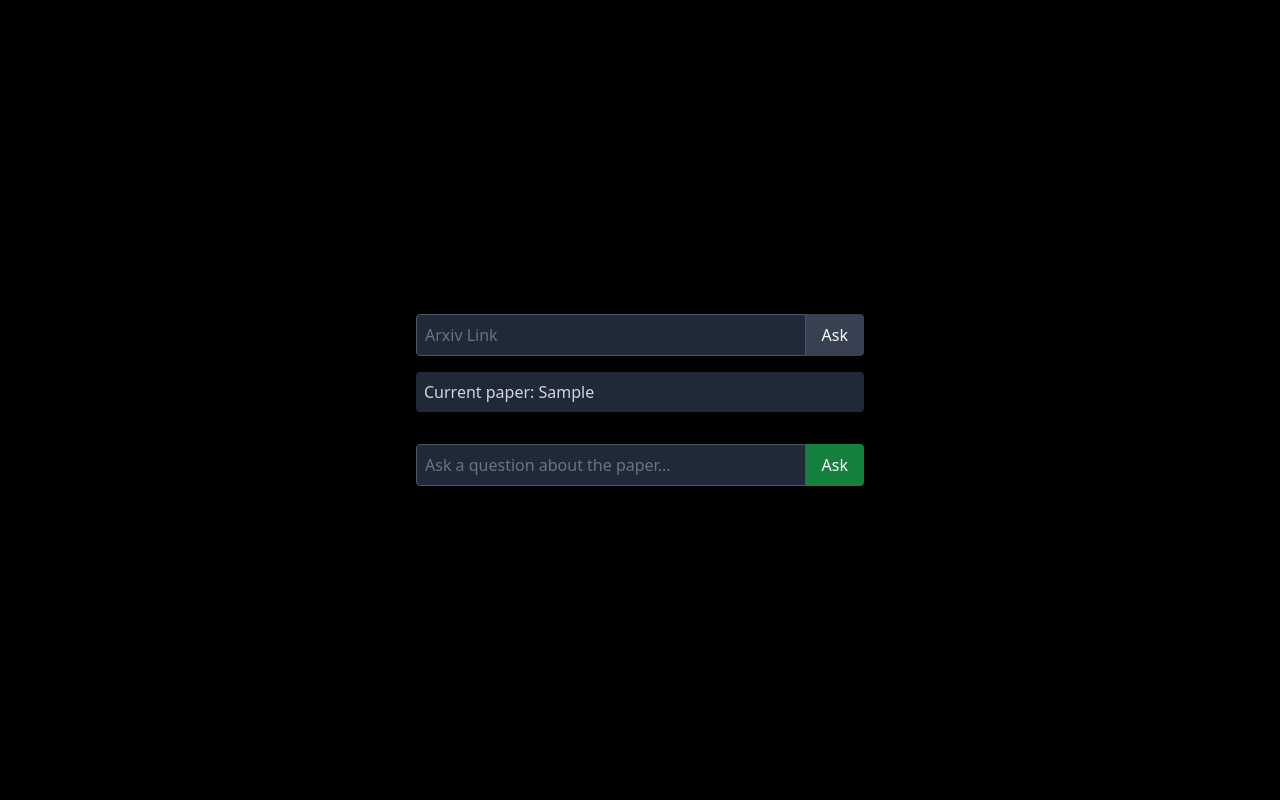
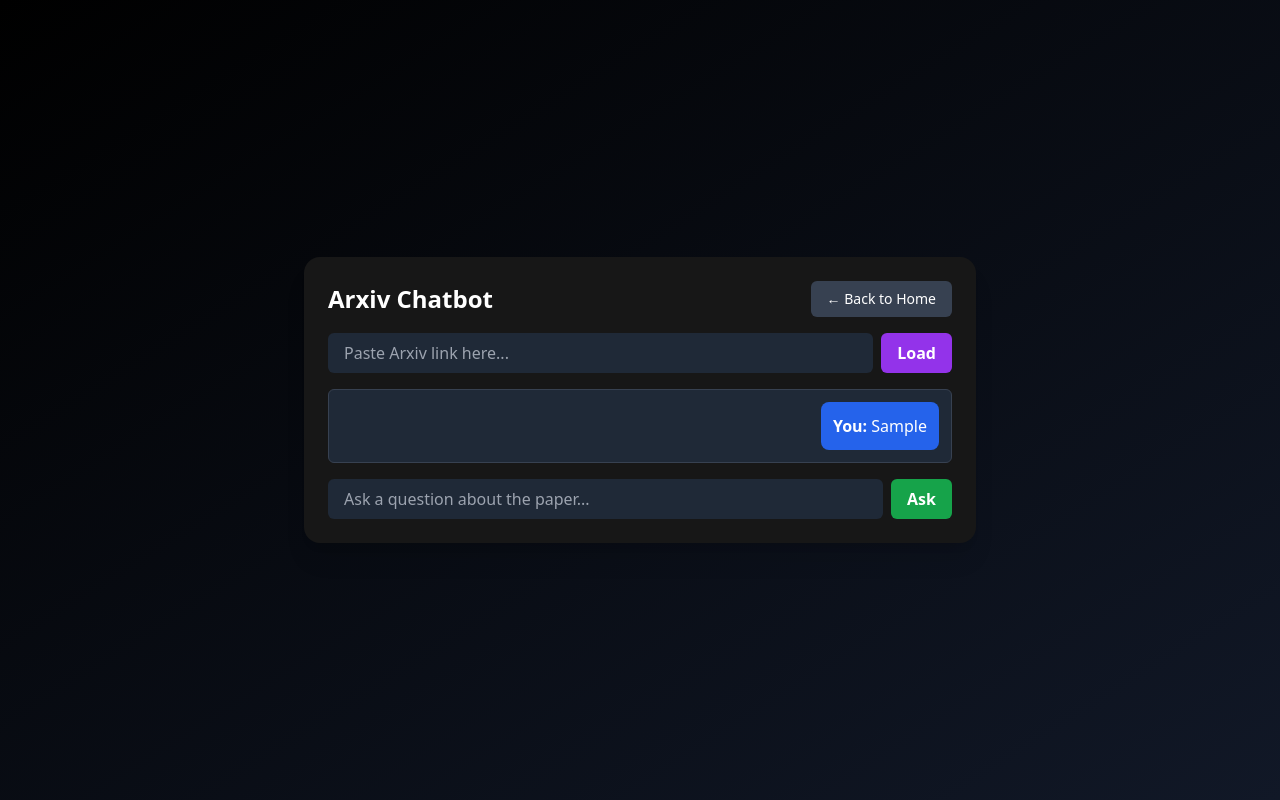
Before and after one commit to AaravTandon24/arxiv-chatbot, a Next.js app: page /chat in a window 1280 px wide. Both pictures are taken after typing "Sample" into the empty fields and a click on the button "Ask". Built offline with nearby package versions, Linux system fonts and the light colour scheme; no server answers.

Commit message:
updated ui

```diff
--- a/src/app/chat/page.tsx
+++ b/src/app/chat/page.tsx
@@ -4,6 +4,7 @@ import { type CoreMessage } from "ai";
 import { useState } from "react";
 import { continueConversation, chatbot } from "../actions";
 import { readStreamableValue } from "ai/rsc";
+import Link from "next/link"; // ✅ Import Link
 
 export const maxDuration = 30;
 
@@ -56,50 +57,66 @@ export default function Chat() {
   };
 
   return (
-    <div className="flex justify-center items-center min-h-screen bg-black">
-      <div className="flex flex-col w-full max-w-md py-24 mx-auto stretch bg-black text-white">
-        <div className="mb-4">
-          <form onSubmit={handlePaperUrlSubmit} className="flex justify-center">
+    <div className="flex items-center justify-center min-h-screen bg-gradient-to-br from-black to-gray-900 text-white px-4">
+      <div className="flex flex-col w-full max-w-2xl bg-neutral-900 rounded-2xl shadow-xl p-6">
+        <div className="flex justify-between items-center mb-4">
+          <h1 className="text-2xl font-bold">Arxiv Chatbot</h1>
+          <Link
+            href="/"
+            className="text-sm bg-gray-700 hover:bg-gray-600 px-4 py-2 rounded-md font-medium transition"
+          >
+            ← Back to Home
+          </Link>
+        </div>
+
+        <form onSubmit={handlePaperUrlSubmit} className="flex gap-2 mb-4">
           <input
-              className="flex-grow p-2 border border-gray-600 rounded-l bg-gray-800 text-gray-300 placeholder-gray-500 focus:outline-none"
+            className="flex-grow px-4 py-2 rounded-md bg-gray-800 text-gray-200 placeholder-gray-400 focus:outline-none focus:ring-2 focus:ring-purple-500"
             value={paperUrl}
-              placeholder="Arxiv Link"
+            placeholder="Paste Arxiv link here..."
             onChange={(e) => setPaperUrl(e.target.value)}
           />
           <button
             type="submit"
-              className="px-4 py-2 bg-gray-700 text-white rounded-r hover:bg-gray-600"
+            className="bg-purple-600 hover:bg-purple-700 px-4 py-2 rounded-md font-semibold"
           >
-              Ask
+            Load
           </button>
         </form>
-        </div>
 
         {currentPaperUrl && (
-          <div className="mb-4 p-2 bg-gray-800 rounded text-gray-300">
-            Current paper: {currentPaperUrl}
+          <div className="mb-4 p-3 bg-gray-800 text-sm rounded-md border border-gray-700">
+            <span className="text-gray-400">Current paper:</span>{" "}
+            {currentPaperUrl}
           </div>
         )}
 
-        <div className="flex-grow overflow-y-auto mb-4">
+        <div className="flex flex-col gap-3 overflow-y-auto max-h-[400px] p-3 mb-4 bg-gray-800 rounded-md border border-gray-700">
           {messages.map((m, i) => (
-            <div key={i} className="whitespace-pre-wrap mb-2">
-              <strong>{m.role === "user" ? "User: " : "AI: "}</strong>
+            <div
+              key={i}
+              className={`whitespace-pre-wrap p-3 rounded-lg ${
+                m.role === "user"
+                  ? "bg-blue-600 text-white self-end"
+                  : "bg-gray-700 text-gray-100 self-start"
+              }`}
+            >
+              <strong>{m.role === "user" ? "You: " : "AI: "}</strong>
               {m.content as string}
             </div>
           ))}
         </div>
 
-        <form onSubmit={handleQuestionSubmit} className="flex justify-center">
+        <form onSubmit={handleQuestionSubmit} className="flex gap-2">
           <input
-            className="flex-grow p-2 border border-gray-600 rounded-l bg-gray-800 text-gray-300 placeholder-gray-500 focus:outline-none"
+            className="flex-grow px-4 py-2 rounded-md bg-gray-800 text-gray-200 placeholder-gray-400 focus:outline-none focus:ring-2 focus:ring-green-500"
             value={input}
             placeholder="Ask a question about the paper..."
             onChange={(e) => setInput(e.target.value)}
           />
           <button
             type="submit"
-            className="px-4 py-2 bg-green-700 text-white rounded-r hover:bg-green-600"
+            className="bg-green-600 hover:bg-green-700 px-4 py-2 rounded-md font-semibold"
           >
             Ask
           </button>
--- a/src/app/page.tsx
+++ b/src/app/page.tsx
@@ -2,33 +2,57 @@
 
 import { useState } from "react";
 import { summarise } from "./actions";
+import { useRouter } from "next/navigation";
 
 export default function Home() {
   const [summary, setSummary] = useState("");
   const [url, setUrl] = useState("");
+  const router = useRouter();
 
   return (
-    <div className="flex flex-col items-center justify-center h-screen">
+    <div className="flex items-center justify-center min-h-screen bg-gradient-to-br from-gray-900 to-gray-800 text-white">
+      <div className="bg-neutral-900 p-8 rounded-2xl shadow-lg w-full max-w-md">
+        <h1 className="text-2xl font-bold mb-4 text-center">
+          Arxiv Summariser
+        </h1>
+
         <form
           onSubmit={async (event) => {
             event.preventDefault();
             const result = await summarise(url);
             setSummary(result.summary);
           }}
+          className="flex flex-col gap-4"
         >
-        <div className="flex flex-col gap-2">
           <input
             type="text"
             name="url"
             onChange={(event) => setUrl(event.target.value)}
-            className="px-4 py-2 rounded-md bg-neutral-800"
-            placeholder="Arxiv Link"
+            className="px-4 py-2 rounded-md bg-neutral-800 text-white focus:outline-none focus:ring-2 focus:ring-purple-500"
+            placeholder="Paste Arxiv link here"
           />
-          <button type="submit">summarise</button>
-        </div>
+          <button
+            type="submit"
+            className="bg-purple-600 hover:bg-purple-700 transition-colors px-4 py-2 rounded-md font-semibold"
+          >
+            Summarise
+          </button>
         </form>
 
-      {summary ? <div>{summary}</div> : null}
+        {summary && (
+          <div className="mt-6 p-4 bg-neutral-800 rounded-md border border-neutral-700 max-h-64 overflow-y-auto">
+            <h2 className="text-lg font-semibold mb-2">Summary:</h2>
+            <p className="text-sm">{summary}</p>
+          </div>
+        )}
+
+        <button
+          onClick={() => router.push("/chat")}
+          className="mt-6 w-full bg-blue-600 hover:bg-blue-700 transition-colors px-4 py-2 rounded-md font-semibold"
+        >
+          Go to Chat
+        </button>
+      </div>
     </div>
   );
 }
```
Also changed, not shown: package.json (+4 -3 lines), 1 other file (tests, documents, lock files or other folders). Lines whose indentation alone changed are shown as unchanged.
